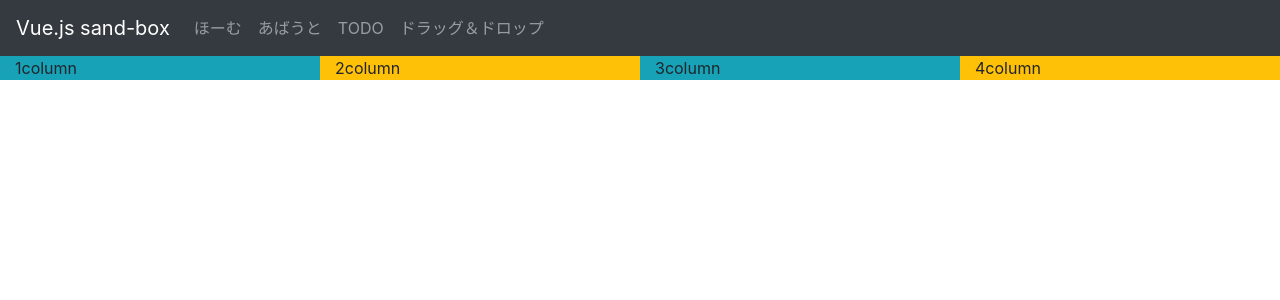
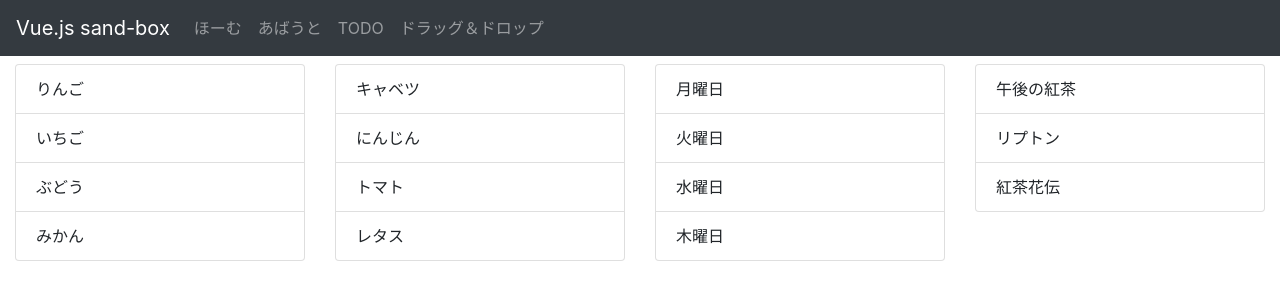
Before and after one commit to kyoruni/vue-sand-box, a Vue app: page /draggable in a window 1280 px wide. Shown: the top 300 px of the page. Built offline with nearby package versions, Linux system fonts and the light colour scheme.

Commit message:
#2 :wrench: リスト作成

```diff
--- a/src/views/Draggable.vue
+++ b/src/views/Draggable.vue
@@ -1,17 +1,36 @@
 <template>
   <div class="draggable">
-    <b-row>
-      <b-col cols="3" class="bg-info">
-        1column
+    <b-row class="mt-2">
+      <b-col cols="3">
+        <b-list-group>
+          <b-list-group-item>りんご</b-list-group-item>
+          <b-list-group-item>いちご</b-list-group-item>
+          <b-list-group-item>ぶどう</b-list-group-item>
+          <b-list-group-item>みかん</b-list-group-item>
+        </b-list-group>
       </b-col>
-      <b-col cols="3" class="bg-warning">
-        2column
+      <b-col cols="3">
+        <b-list-group>
+          <b-list-group-item>キャベツ</b-list-group-item>
+          <b-list-group-item>にんじん</b-list-group-item>
+          <b-list-group-item>トマト</b-list-group-item>
+          <b-list-group-item>レタス</b-list-group-item>
+        </b-list-group>
       </b-col>
-      <b-col cols="3" class="bg-info">
-        3column
+      <b-col cols="3">
+        <b-list-group>
+          <b-list-group-item>月曜日</b-list-group-item>
+          <b-list-group-item>火曜日</b-list-group-item>
+          <b-list-group-item>水曜日</b-list-group-item>
+          <b-list-group-item>木曜日</b-list-group-item>
+        </b-list-group>
       </b-col>
-      <b-col cols="3" class="bg-warning">
-        4column
+      <b-col cols="3">
+        <b-list-group>
+          <b-list-group-item>午後の紅茶</b-list-group-item>
+          <b-list-group-item>リプトン</b-list-group-item>
+          <b-list-group-item>紅茶花伝</b-list-group-item>
+        </b-list-group>
       </b-col>
     </b-row>
   </div>
```
